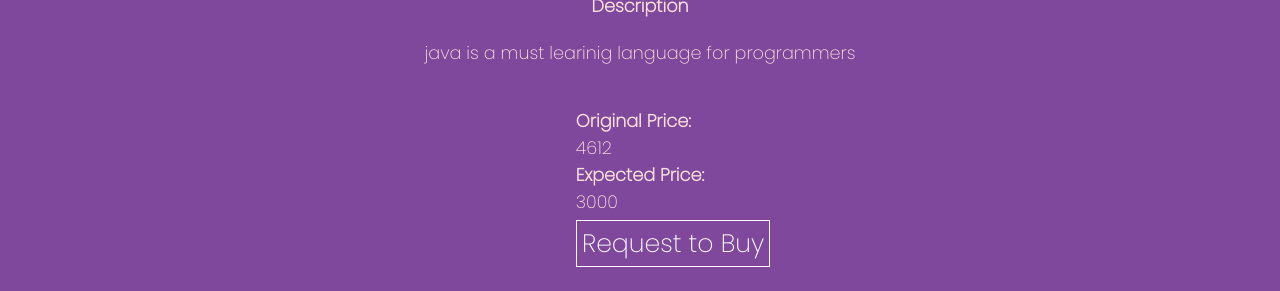
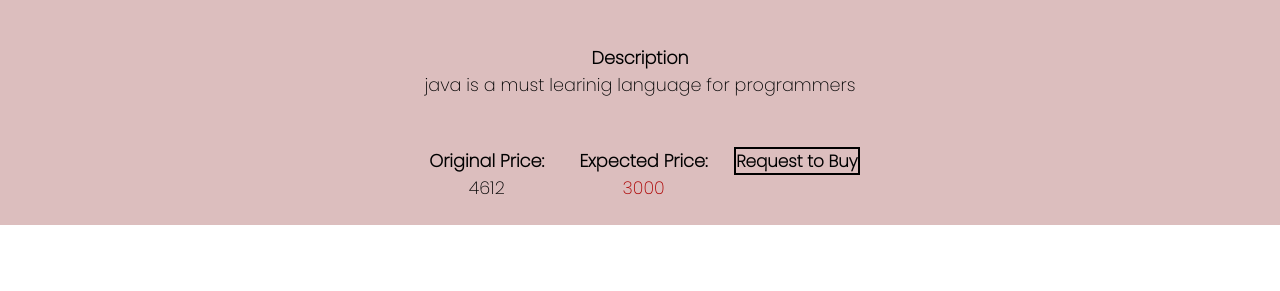
Before and after one commit to milan-kharel/Bidhyarthisewa, a PHP site: page /post.php?pid=2 in a window 1280 px wide. Shown: the part 509-800 px from the top of the page. Run offline with PHP 8.4, Linux system fonts and the light colour scheme; data comes from the database, SQL or seed files in the repository.

Commit message:
:sparkle:Updated Product Section

```diff
--- a/post.php
+++ b/post.php
@@ -6,21 +6,40 @@
     <meta http-equiv="X-UA-Compatible" content="IE=edge">
     <meta name="viewport" content="width=device-width, initial-scale=1.0">
     <style>
+        @import url('https://fonts.googleapis.com/css2?family=Poppins:wght@200&display=swap');
+
         a {
-            color: #fff;
+            color: black;
         }
 
         * {
-            font-family: Arial, Helvetica, sans-serif;
+            font-family: 'Poppins', sans-serif;
             text-decoration: none;
             color: #FCE2DB;
             font-size: 1.05rem;
         }
+
+        .price-type{
+            display: flex;
+            line-height: -0.2em;
+        }
+
+        .price-type div{
+            margin: 0 0.5em;
+            padding: 0;
+        }
+
+        .price-type :nth-child(3):hover{
+            border-bottom: 2px dotted #ad0000 ;
+            /* border-top: #ad0000;
+            border-top: #ad0000; */
+        }
+
     </style>
     <title>Bidyarthisewa</title>
 </head>
 
-<body style="background-color:#80489C ;">
+<body style="background-color:white;">
 
     <?php
 
@@ -41,9 +60,9 @@
         $usrid = $row['user_id'];
         echo '<br>
 
-            <div class="cont" style="min-height:80vh;display:flex; flex-direction:column;justify-content:space-around;align-items:center;">
+            <div class="cont" style="min-height:80vh;display:flex; flex-direction:column;justify-content:space-around;align-items:center;background-color:#DCBEBE;">
 
-                <div><h1 class="name"><b style="font-size:2rem; text-transform:uppercase;">' . $bok_n . '</b></h1></div>
+                <div><h1 class="name"><b style="font-size:2rem; text-transform:uppercase;color:black;">' . $bok_n . '</b></h1></div>
 
                 <div class="pic-cont" style=" width:45rem;height:17rem;display:flex; justify-content:center;align-items:center;gap:0.3rem;" >
                     <div class="pic">
@@ -56,29 +75,28 @@
                         <img src="project_x_copy/' . $pic3 . '" style="height:18rem;width:15rem">
                     </div>
                 </div>
-                <p class="lead">
-                <h6> Description </h6>
+                <div class="lead" style="color:black;">
+                <h6 style="color:black;text-align:center"> Description </h6>
                 ' . $des_n . '
-                </p>
+                </div>
 
                 <!--row2-->
-                <div class="">
-                    <div class="">
-                        <div class="">
-                            <h6>Original Price: </h6> ' . $og_pr . '
+                <div class="price-type" >
+                    <div class="" >
+                        <div class="" style="color:black;text-align:center;">
+                            <h6 style="color:black;">Original Price: </h6> ' . $og_pr . '
                         </div>
                     </div>
                     <div class="">
-                        <div class="">
-                            <h6>Expected Price: </h6> ' . $ex_pr . '
+                        <div class="" style="color:#ad0000;text-align:center;">
+                            <h6 style="color:black;">Expected Price: </h6> ' . $ex_pr . '
                         </div>
+                    </div>
+                    <div>
+                        <a href="partials/buyrequest.php?pid=' . $p_id . '&owid=' . $usrid . '" style="border:2px solid black;font-size:1rem;font-weight:900" class="buy-request-btn">Request to Buy</a>
                     </div>
                 </div>
 
-            </div>
-
-            <div>
-            <a href="partials/buyrequest.php?pid=' . $p_id . '&owid=' . $usrid . '" style=" padding:5px;border:1px solid white;text-align:center;font-size:1.5rem;margin-left:45%">Request to Buy</a>
             </div>
 
 
```
